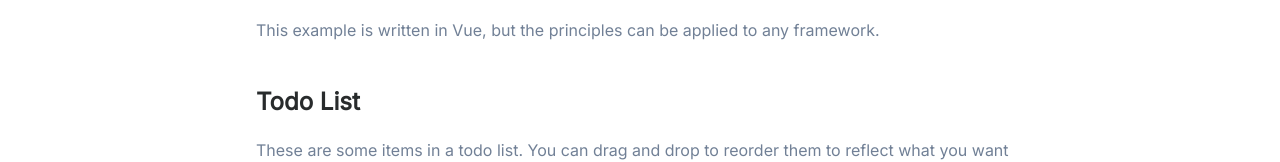
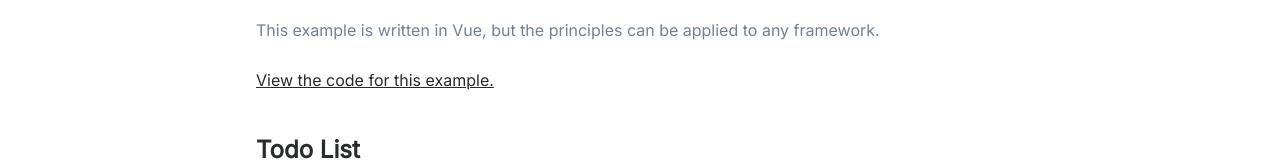
Before and after one commit to movntains/accessibility-reference, a Nuxt app: page /drag-drop in a window 1280 px wide. Shown: the part 225-387 px from the top of the page. Built offline with nearby package versions, Linux system fonts and the light colour scheme; what @tailwindcss/custom-forms, @tailwindcss/ui would draw is missing.

Commit message:
Adds link to drag-and-drop code

```diff
--- a/pages/drag-drop/index.vue
+++ b/pages/drag-drop/index.vue
@@ -5,10 +5,17 @@
       v-text="'Accessible Drag-and-Drop'"
     />
     <p
-      class="mb-10"
+      class="mb-6"
       v-text="'This example is written in Vue, but the principles can be applied to any framework.'"
     />
-    <div>
+    <a
+      href="https://github.com/movntains/a11y-demo/tree/develop/components/sections/drag-drop"
+      target="_blank"
+      rel="noopener noreferrer"
+      class="text-black hover:text-brand-blue underline"
+      v-text="'View the code for this example.'"
+    />
+    <div class="mt-10">
       <h2
         class="page-subheading"
         v-text="'Todo List'"
```
